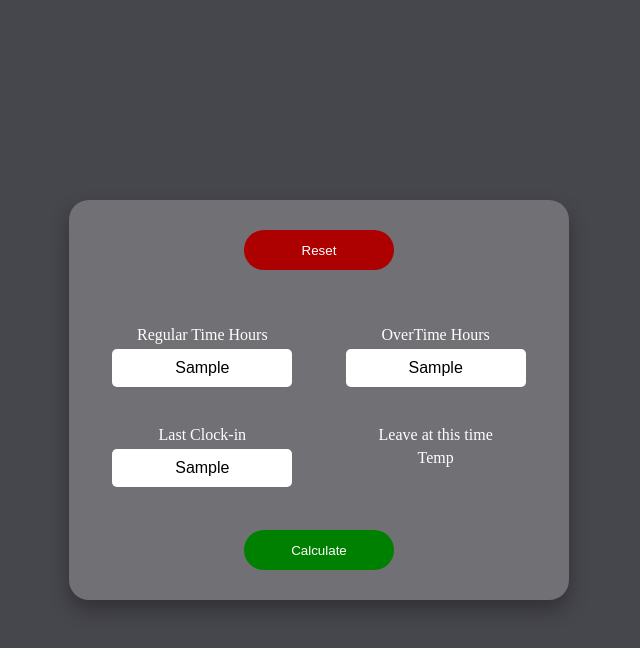
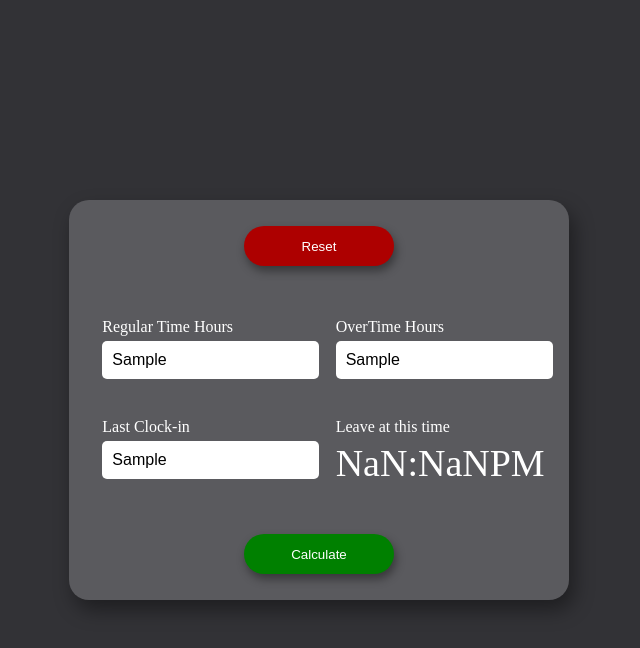
Before and after one commit to genglerjoshua/timeout-calc, a plain HTML site: page index.html in a window 1280 px wide. Both pictures are taken after typing "Sample", "Sample", "Sample" into the empty fields and a click on the button "Calculate". Shown: the whole page, without its empty margins (321-961 px from the left). Drawn offline with Linux system fonts and the light colour scheme.

Commit message:
First Version Complete
This version is a completed version with working JS calculations.

```diff
--- a/index.html
+++ b/index.html
@@ -27,7 +27,7 @@
                 </div>
                 <div id="clock-out" class="element">
                     <p>Leave at this time</p>
-                    <p id="time-output">Temp</p>
+                    <p id="time-output">6:00PM</p>
                 </div>
             </div>
             <button id="card-bottom">Calculate</button>
--- a/index.js
+++ b/index.js
@@ -2,14 +2,37 @@ const regInput = document.getElementById('reg-input');
 const otInput = document.getElementById('ot-input');
 const lunchInput = document.getElementById('lunch-input');
 const timeOutput = document.getElementById('time-output');
+const reset = document.getElementById('card-top');
+const calculate = document.getElementById('card-bottom');
 
 // Create a function to convert time input to decimal
 
+//Create a function to reset the inputs when "Reset" is clicked
+reset.addEventListener("click", resetInputs);
+
+function resetInputs() {
+    regInput.value = '';
+    otInput.value = '';
+    lunchInput.value = '';
+    timeOutput.textContent = '';
+}
+
 // Create a function to calculate time out when "caclulate" is clicked
+calculate.addEventListener("click", calc);
 
 function calc() {
-    // 40-(regular + (ot * 1.5)) + lunch clock in
-    time = 40 - (regInput.value + (otInput.value * 1.5)) + lunchInput.value;
+    let [hours, minutes] = lunchInput.value.split(":").map(Number);
+    let clockIn = hours + (minutes / 60);
+    let regTimeNum = parseFloat(regInput.value);
+    let otTimeNum = parseFloat(otInput.value);
 
-    timeOutput.textContent = time;
+    let time = 40 - (regTimeNum + (otTimeNum * 1.5)) + clockIn;
+
+    let hour = Math.floor(time);
+    let decimalMinutes = (time - hour) * 60;
+    let minute = Math.round(decimalMinutes);
+
+    let convertedTime = hour + ":" + (minute < 10 ? "0" : "") + minute + "PM";
+
+    timeOutput.textContent = convertedTime;
 };
--- a/styles.css
+++ b/styles.css
@@ -1,5 +1,5 @@
 body {
-    background-color: rgb(70, 70, 77);
+    background-color: rgb(50, 50, 54);
 }
 
 main {
@@ -14,10 +14,8 @@ p {
 input {
     border-style: none;
     border-radius: 5px;
-    text-align: center;
     font-size: 16px;
-    width: 80%;
-    padding: 10px;
+    padding: 10px 0px 10px 10px;
 }
 
 button {
@@ -33,7 +31,7 @@ button {
 .element {
     display: flex;
     flex-direction: column;
-    align-items: center;
+    align-items: flex-start;
     justify-content: flex-start;
     width: 40%;
     height: 40%;
@@ -55,12 +53,13 @@ button {
     margin: auto;
     background-color: white;
     border-radius: 20px;
-    background-color: rgb(112, 112, 117);
-    box-shadow: 0px 10px 20px 0 rgba(0, 0, 0, 0.3);
+    background-color: rgb(90, 90, 94);
+    box-shadow: 5px 10px 20px 0 rgba(0, 0, 0, 0.4);
 }
 
 #card-top {
     background-color: rgb(173, 0, 0);
+    box-shadow: 2px 5px 10px 0 rgba(0, 0, 0, 0.4);
 }
 
 #card-top:hover {
@@ -73,10 +72,12 @@ button {
     align-content: space-around;
     justify-content: space-evenly;
     height: 50%;
+    margin-bottom: 16px;
 }
 
 #card-bottom {
     background-color: rgb(0, 128, 0);
+    box-shadow: 2px 5px 10px rgba(0, 0, 0, 0.4);
 }
 
 #card-bottom:hover {
@@ -85,4 +86,6 @@ button {
 
 #time-output {
     margin: 0;
+    font-size: 38px;
+    padding: 0px 0px 10px 0px;
 }
```
